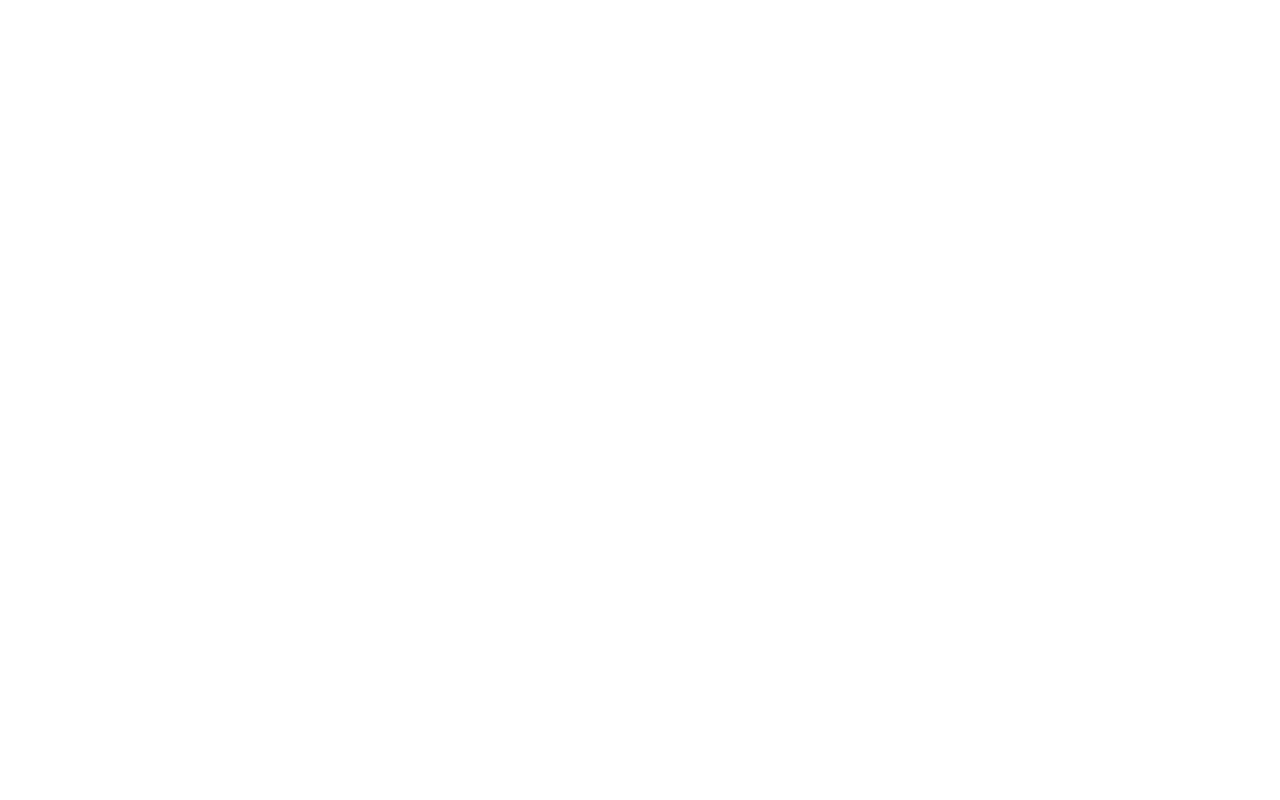
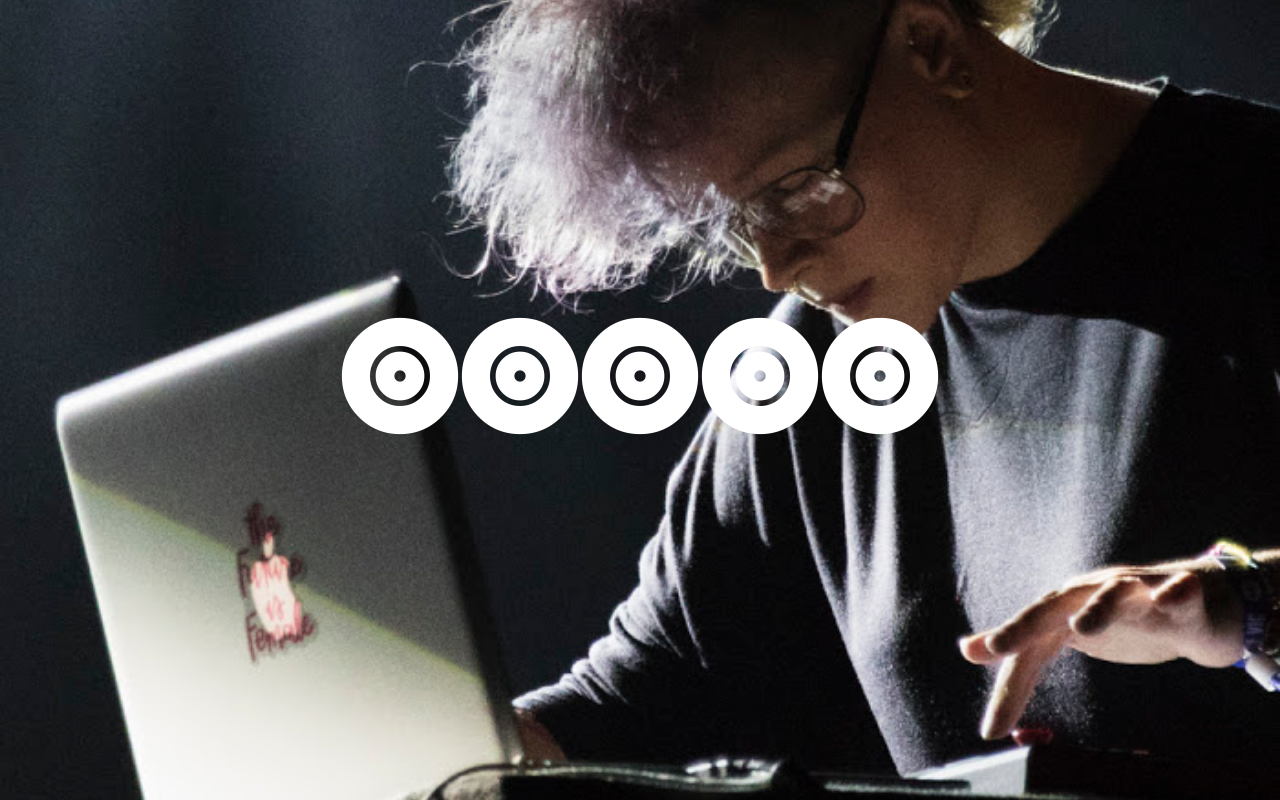
Before and after one commit to AAl-it/rating, a plain HTML site: page index.html in a window 1280 px wide. Drawn offline with Linux system fonts and the light colour scheme; the site is published under a folder, as on GitHub Pages, so addresses that start at the root find nothing.

Commit message:
Update styles.css

```diff
--- a/css/styles.css
+++ b/css/styles.css
@@ -1,5 +1,5 @@
 body {
-  background: url(/img/labaq_albert_alcantara_mmvv_02.jpg) no-repeat center center fixed;
+  background: url(../img/labaq_albert_alcantara_mmvv_02.jpg) no-repeat center center fixed;
   background-size: cover;
 }
 
```
